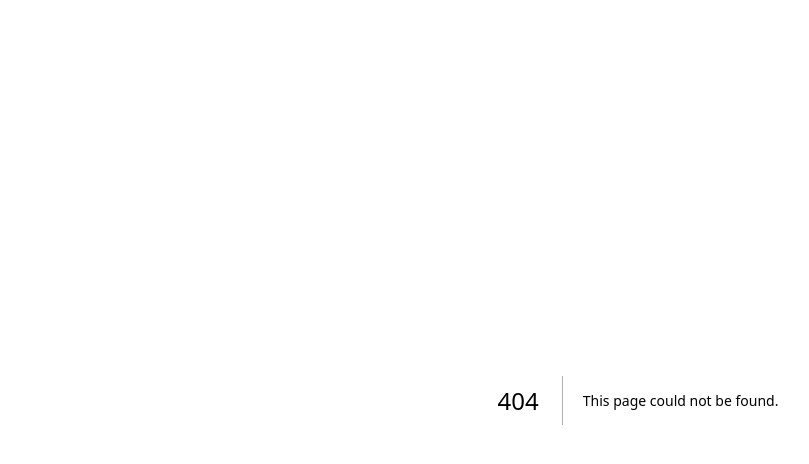
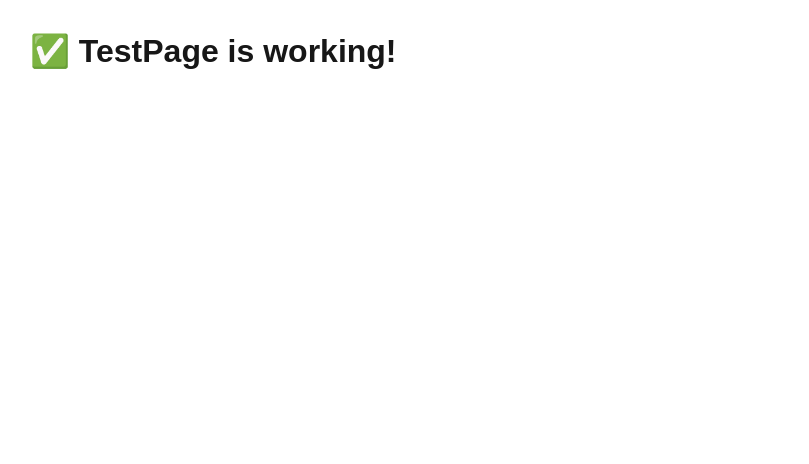
Before and after one commit to VisualTitus/task321, a Next.js app: page /testpage in a window 1280 px wide. Before the commit this address had no page. Shown: the top 464 px of the page, without its empty margins (2-811 px from the left). Built offline with nearby package versions, Linux system fonts and the light colour scheme.

Commit message:
🧪 Add testpage to confirm routing detection

```diff
--- /dev/null
+++ b/pages/testpage.tsx
@@ -0,0 +1,7 @@
+export default function TestPage() {
+    return (
+      <div style={{ padding: "2rem", fontFamily: "sans-serif" }}>
+        <h1>✅ TestPage is working!</h1>
+      </div>
+    );
+  }
```
